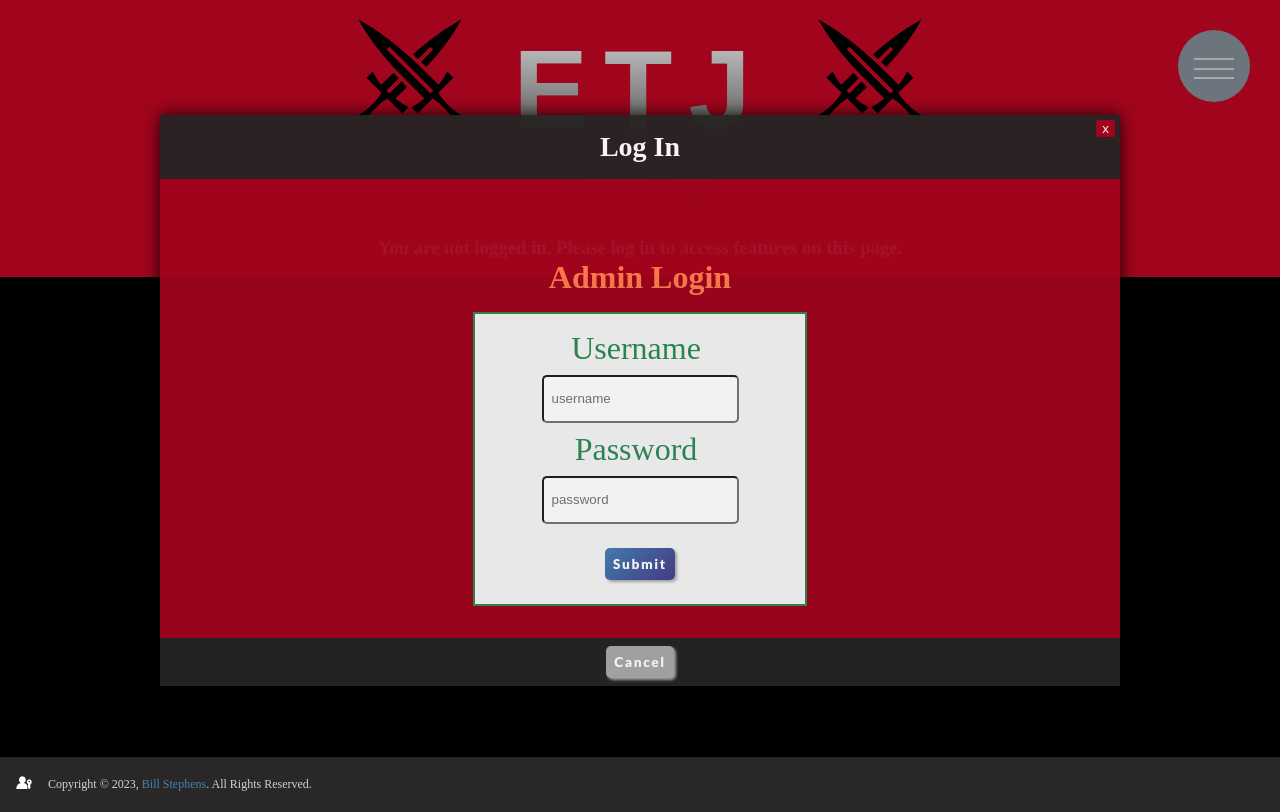
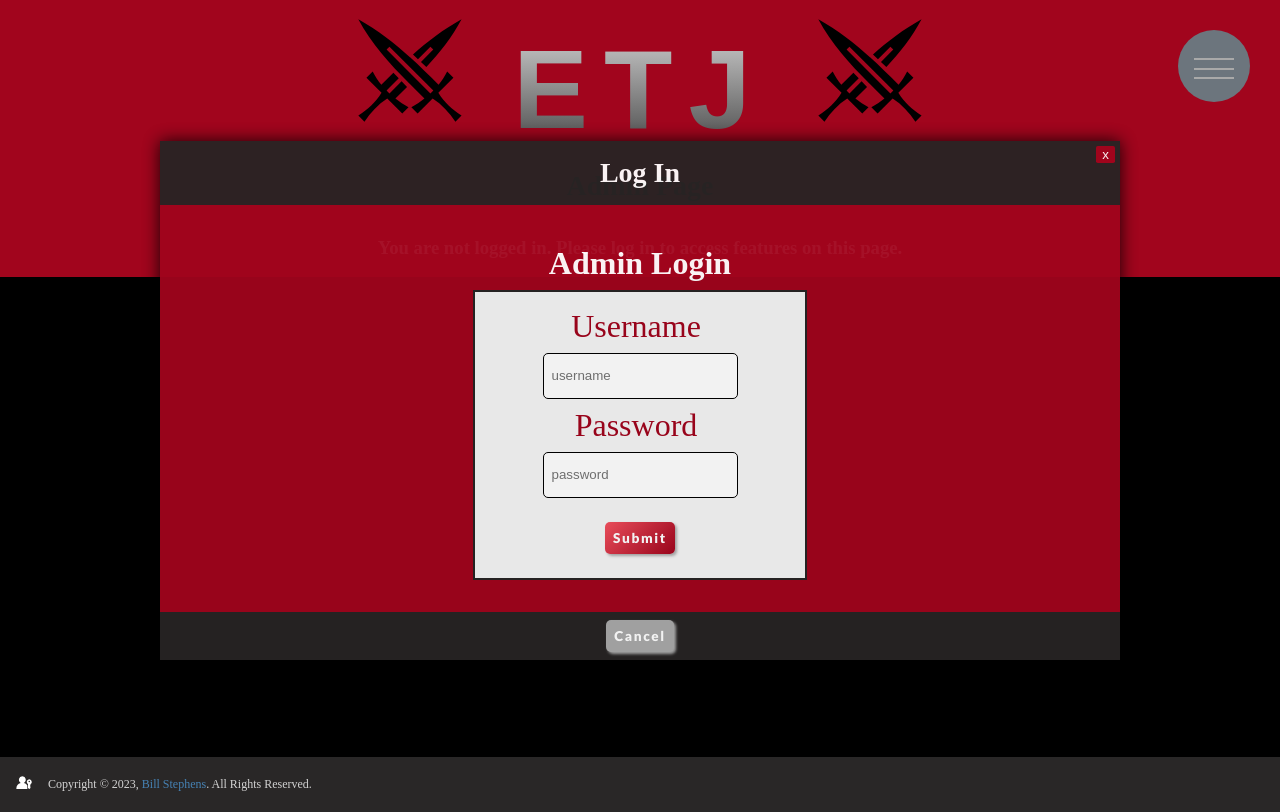
Before and after one commit to BillStephens2022/etj-nextjs, a Next.js app: page /admin in a window 1280 px wide. Built offline with nearby package versions, Linux system fonts and the light colour scheme; no server answers; a web font is replaced by a local one.

Commit message:
updated styling on LoginForm

```diff
--- a/components/forms/login.module.css
+++ b/components/forms/login.module.css
@@ -7,18 +7,18 @@
     padding: 1rem;
     font-size: 1rem;
     width: 33.33%;
-    border: 2px solid seagreen;
+    border: 2px solid var(--primaryGray900);
     text-align: center;
     background-color: whitesmoke;
-    color: seagreen;
+    color: var(--primaryRed500);
   }
 
   .form_header {
     font-size: 2rem;
     text-align: center;
-    margin-top: 3rem;
-    margin-bottom: 1rem;
-    color: coral;
+    margin-top: 0.5rem;
+    margin-bottom: 0.5rem;
+    color: white;
   }
 
   .label {
@@ -31,6 +31,11 @@
       padding: 0.25rem 0.5rem;
       border-radius: 5px;
       margin: 0.5rem;
+      border: 1px solid black;
+  }
+
+  .input:focus {
+    border: 3px solid black;
   }
 
   .successMessage_p {
--- a/components/forms/loginForm.js
+++ b/components/forms/loginForm.js
@@ -68,7 +68,7 @@ const LoginForm = ({ closeModal }) => {
               ref={passwordInputRef}
             />
           </div>
-          <Button type="submit" text="Submit" margin = "1rem 0 0.5rem 0">Submit</Button>
+          <Button type="submit" text="Submit" margin = "1rem 0 0.5rem 0" backgroundImage="var(--linear-gradient-red)">Submit</Button>
           {loginError && ( // Conditionally render error message
             <p className={classes.errorMessage_p}>{loginError}</p>
           )}
```
